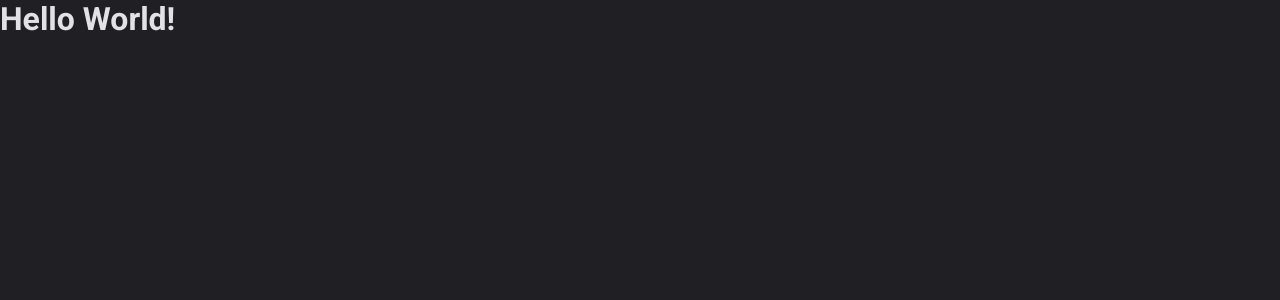
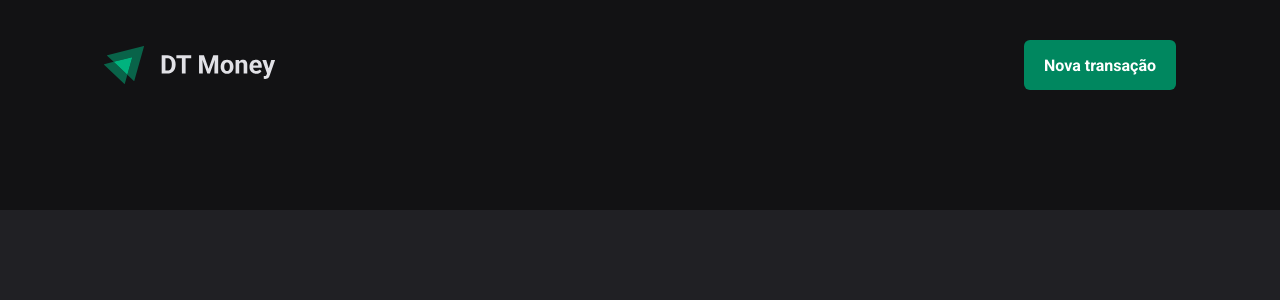
Before and after one commit to WD-GabrielKenji/Ignite-DtMoney2.0, a React (Vite) app: page / in a window 1280 px wide. Shown: the top 300 px of the page. Built offline with nearby package versions, Linux system fonts and the light colour scheme.

Commit message:
:sparkles: feat: Componente Header

```diff
--- a/src/App.tsx
+++ b/src/App.tsx
@@ -1,3 +1,5 @@
+import { Transactions } from './pages/Transactions'
+
 import { ThemeProvider } from 'styled-components'
 import { GlobalStyle } from './styles/global'
 import { defaultTheme } from './styles/themes/default'
@@ -7,7 +9,7 @@
     <ThemeProvider theme={defaultTheme}>
       <GlobalStyle />
 
-      <h1>Hello World!</h1>
+      <Transactions />
     </ThemeProvider>
   )
 }
--- /dev/null
+++ b/src/Components/Header/index.tsx
@@ -0,0 +1,15 @@
+import { HeaderContainer, HeaderContent, NewTransactionButton } from './styles'
+
+import logoImg from '../../assets/logo.svg'
+
+export function Header() {
+  return (
+    <HeaderContainer>
+      <HeaderContent>
+        <img src={logoImg} alt="" />
+
+        <NewTransactionButton>Nova transação</NewTransactionButton>
+      </HeaderContent>
+    </HeaderContainer>
+  )
+}
--- /dev/null
+++ b/src/Components/Header/styles.ts
@@ -0,0 +1,31 @@
+import styled from 'styled-components'
+
+export const HeaderContainer = styled.header`
+  padding: 2.5rem 0 7.5rem;
+  background: ${(props) => props.theme['gray-900']};
+`
+
+export const HeaderContent = styled.div`
+  display: flex;
+  justify-content: space-between;
+  align-items: center;
+  width: 100%;
+  max-width: 1120px;
+  margin: 0 auto;
+  padding: 0 1.5rem;
+`
+
+export const NewTransactionButton = styled.button`
+  height: 50px;
+  padding: 0 1.25rem;
+  border: 0;
+  border-radius: 6px;
+  background: ${(props) => props.theme['green-500']};
+  color: ${(props) => props.theme.white};
+  font-weight: bold;
+  cursor: pointer;
+  &:hover {
+    background: ${(props) => props.theme['green-700']};
+    transition: background-color 0.2s;
+  }
+`
--- /dev/null
+++ b/src/pages/Transactions/index.tsx
@@ -0,0 +1,9 @@
+import { Header } from "../../Components/Header";
+
+export function Transactions() {
+  return (
+    <div>
+      <Header />
+    </div>
+  );
+}
```
Also changed, not shown: src/assets/logo.svg (added), src/pages/Transactions/styles.ts (added).
